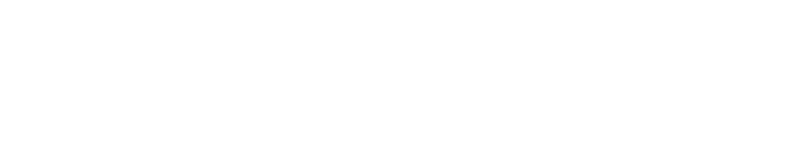
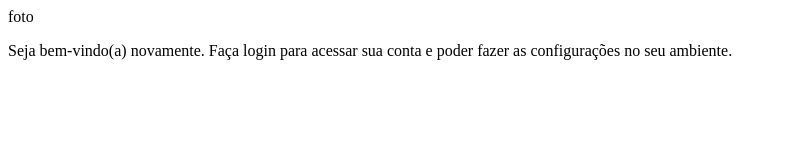
Before and after one commit to mauricioribas/projeto-login, a plain HTML site: page index.html in a window 1280 px wide. Shown: the whole page, without its empty margins (0-787 px from the left). Drawn offline with Linux system fonts and the light colour scheme.

Commit message:
Atualizado estrutura base html

```diff
--- a/index.html
+++ b/index.html
@@ -8,6 +8,22 @@
     <link rel="stylesheet" href="estilos/style.css">
 </head>
 <body>
+    <main>
+        <section id="login">
+            <div id="imagem">
+                foto
+            </div>
+            <div id="formulario">
+                <p>
+                    Seja bem-vindo(a) novamente. Faça login para acessar sua conta e poder fazer as configurações no seu ambiente.
+                </p>
+                <form action="#" method="post">
+
+                </form>
+            </div>
+
+        </section>
+    </main>
 
 </body>
 </html>
```
